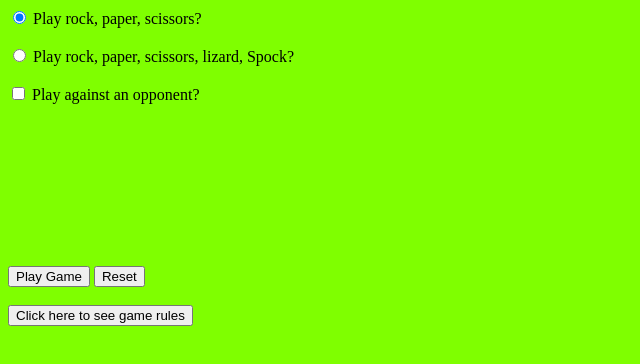
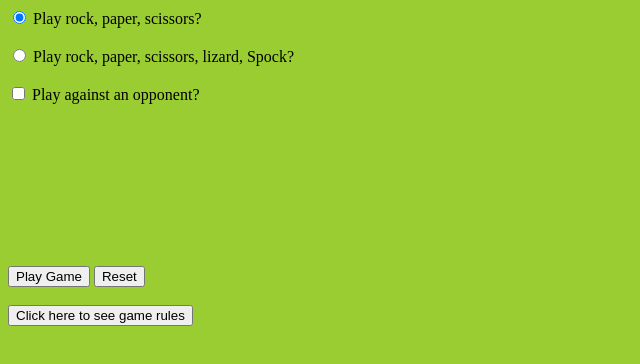
Before and after one commit to comp426-2023-spring/e02-salfra987, a website: page public/index.html in a window 1280 px wide. Shown: the whole page, without its empty margins (0-640 px from the left). Drawn offline with nearby package versions, Linux system fonts and the light colour scheme.

Commit message:
Changed background color to yellowgreen

```diff
--- a/public/styles.css
+++ b/public/styles.css
@@ -1,5 +1,5 @@
 body {
-	background-color: #7FFF00;
+	background-color: #9ACD32;
 }
 
 h1 {
```
